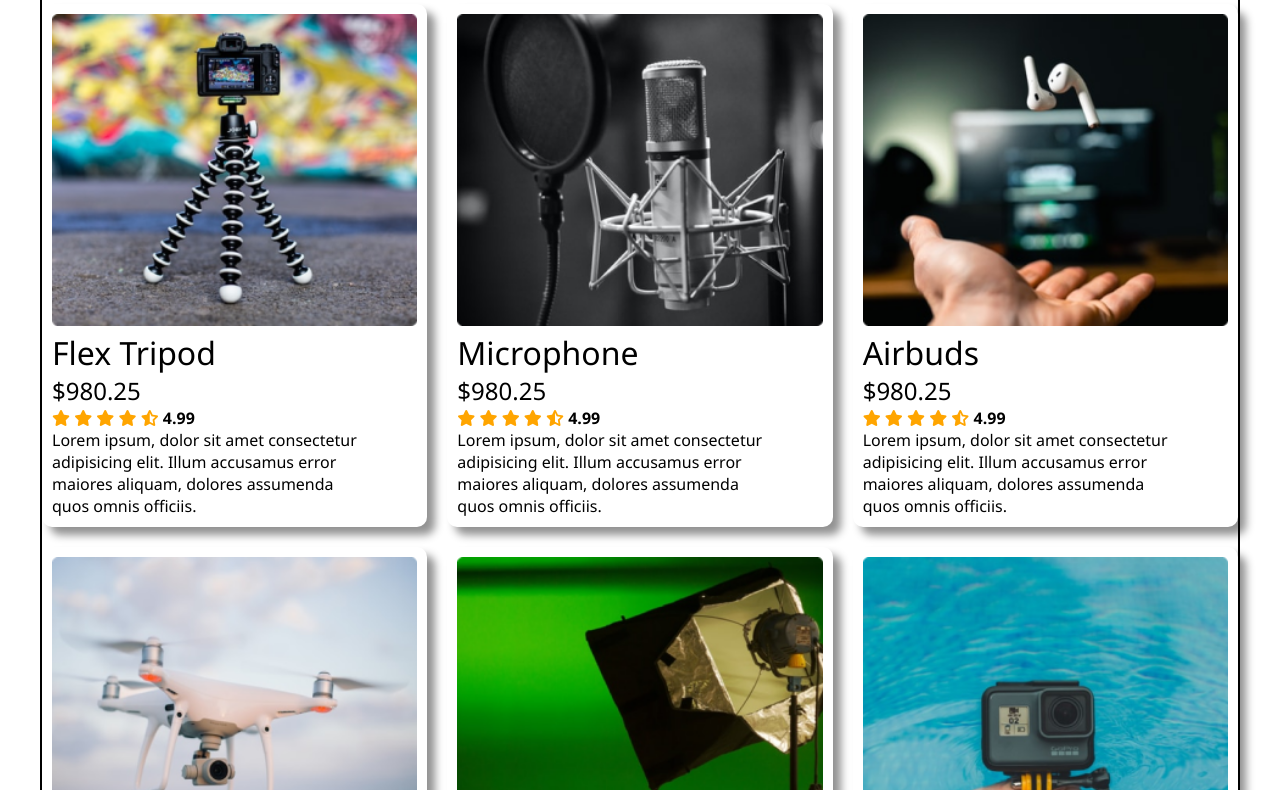
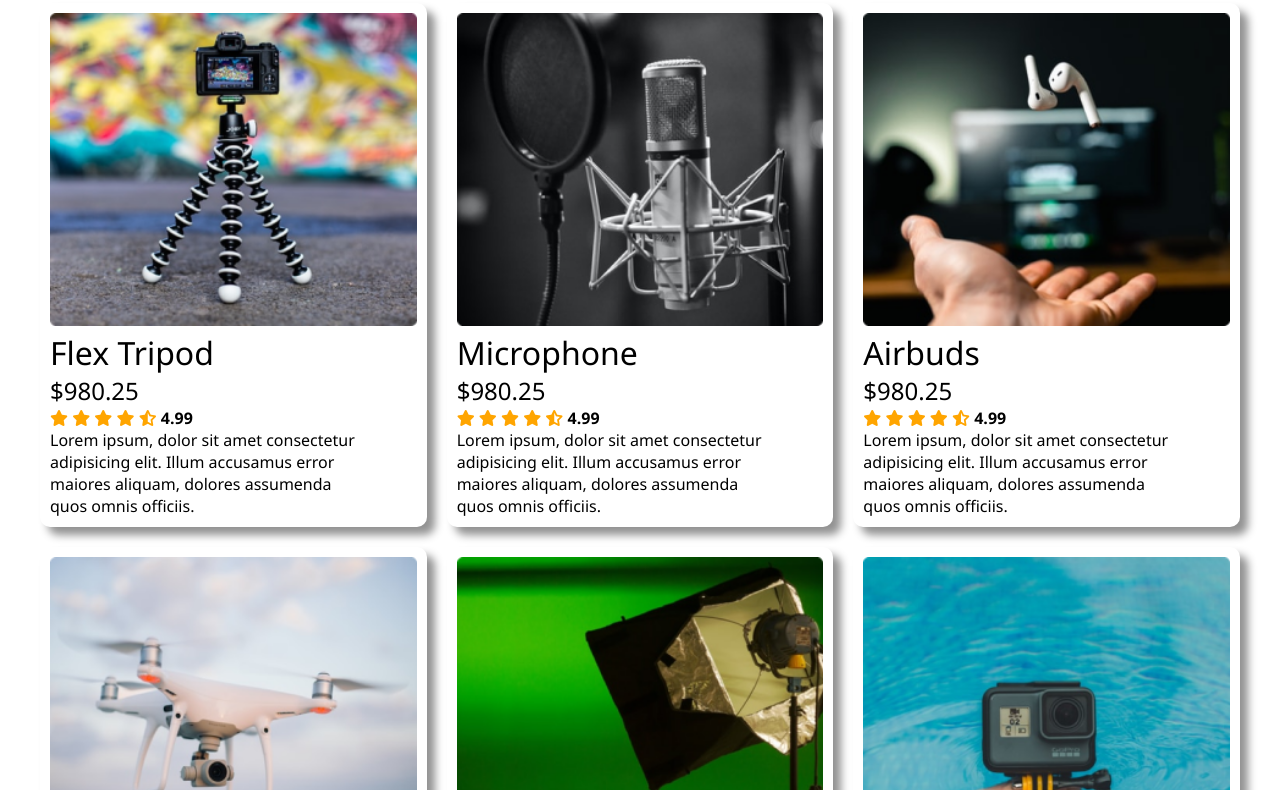
Before and after one commit to Jannatul-100/electronics-web-page, a plain HTML site: page index.html in a window 1280 px wide. Shown: the part 638-1428 px from the top of the page. Drawn offline with Linux system fonts and the light colour scheme.

Commit message:
first commit

```diff
--- a/style.css
+++ b/style.css
@@ -35,7 +35,7 @@
     margin: 0 auto;
     min-height: 400px;
     margin-top: 40px;
-    border: 2px solid;
+    /* border: 2px solid; */
 
 }
 .banner-child{
```
